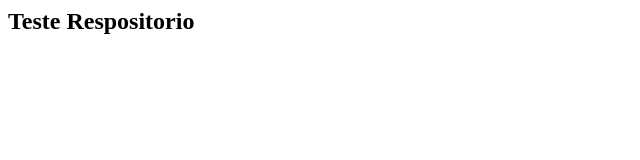
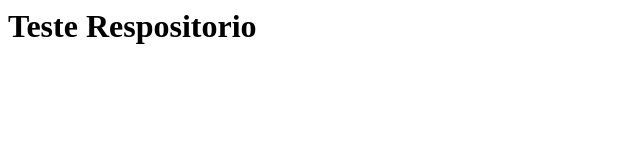
Before and after one commit to dreanp/GitFundamentos, a plain HTML site: page Index.html in a window 1280 px wide. Shown: the whole page, without its empty margins (0-640 px from the left). Drawn offline with Linux system fonts and the light colour scheme.

Commit message:
Adicionando 2 arquivos

```diff
--- a/Index.html
+++ b/Index.html
@@ -1 +1 @@
-<h2> Teste Respositorio </h2>
+<h1> Teste Respositorio </h1>
```
Also changed, not shown: Index2.html (+1 -1 lines).
